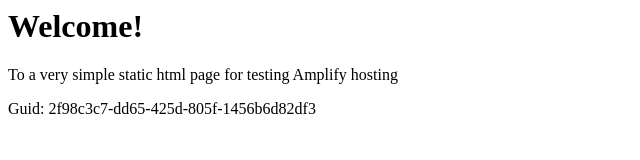
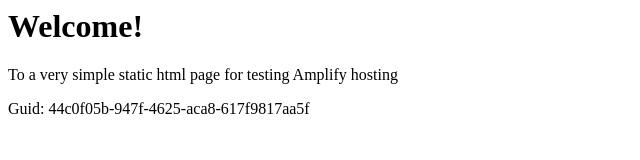
Before and after one commit to aws-aemilia-pdx/Github-PR-Commit-Integration-Test-DoNotTouch-GitHubWebhookPushCanaryTest-v1-preprod-us-west-2, a website: page src/index.html in a window 1280 px wide. Shown: the full height of the page, 0-640 px from the left. Drawn offline with Linux system fonts and the light colour scheme.

Commit message:
commit from integ tests

```diff
--- a/src/index.html
+++ b/src/index.html
@@ -12,6 +12,6 @@
 <body>
     <h1>Welcome!</h1>
     <p>To a very simple static html page for testing Amplify hosting</p>
-    <p>Guid: 2f98c3c7-dd65-425d-805f-1456b6d82df3</p></body>
+    <p>Guid: 44c0f05b-947f-4625-aca8-617f9817aa5f</p></body>
 
 </html>
```
